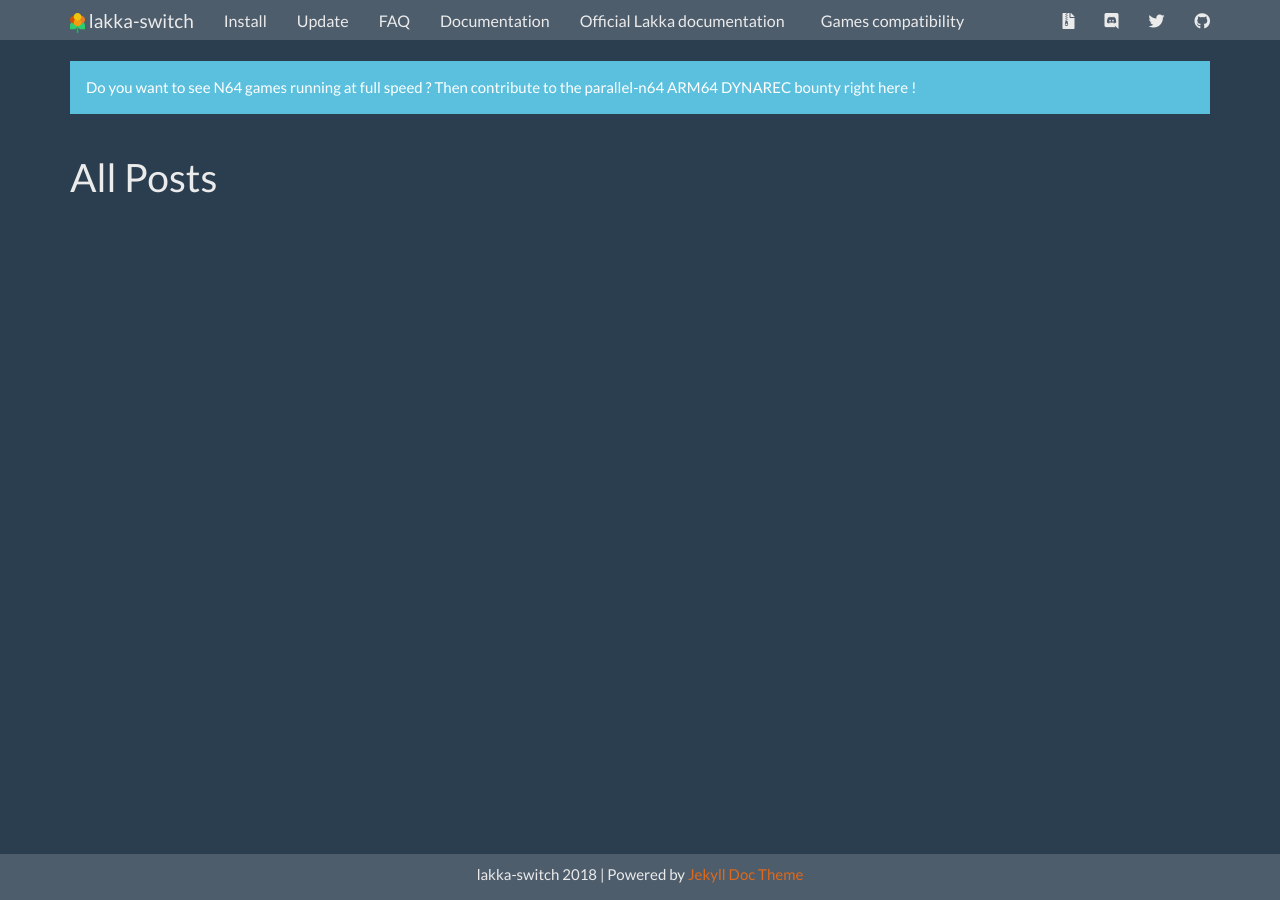
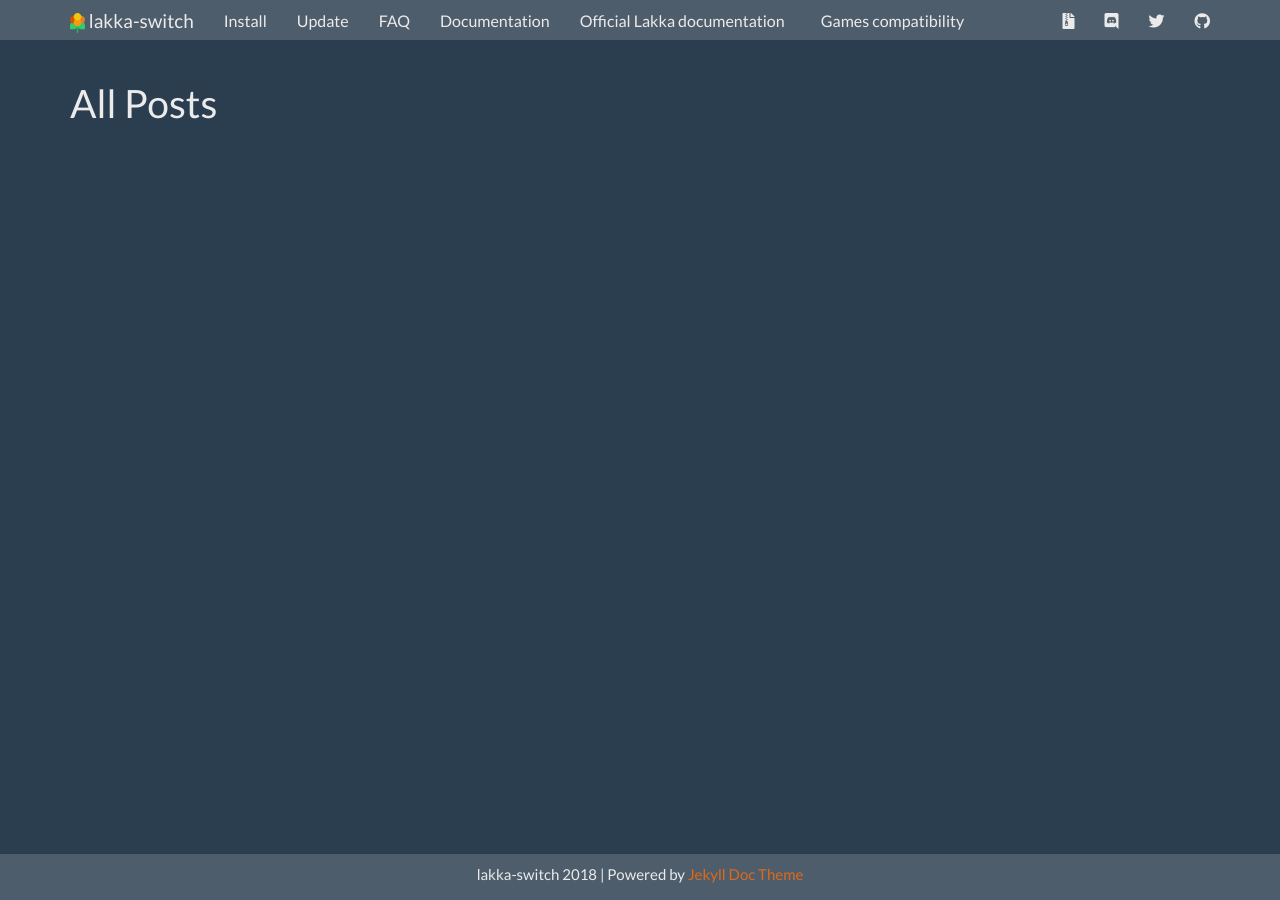
Before and after one commit to lakka-switch/documentation, a Jekyll site: the page built from allposts.html, in a window 1280 px wide. Built offline with Jekyll 4.4.1, drawn with Linux system fonts in a browser that asks for light colours; nearby versions of some CDN libraries.

Commit message:
Update topnav.html

```diff
--- a/_includes/topnav.html
+++ b/_includes/topnav.html
@@ -46,8 +46,8 @@
     </div>
 </nav>
 
-<div class="container">
+<!--<div class="container">
 	<div class="alert alert-info">
 		Do you want to see N64 games running at full speed ? Then contribute to the parallel-n64 ARM64 DYNAREC bounty <a href="https://www.bountysource.com/issues/63766562-write-an-arm64-dynarec" target="_blank">right here</a> !
 	</div>
-</div
+</div>-->
```
